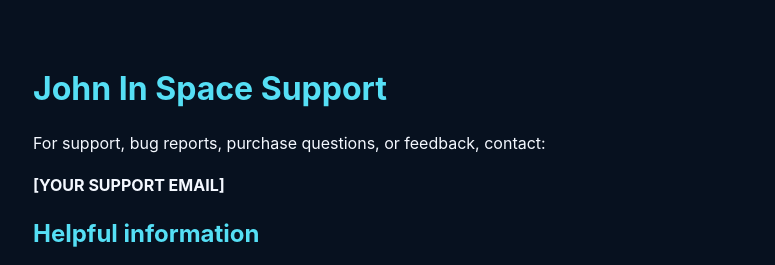
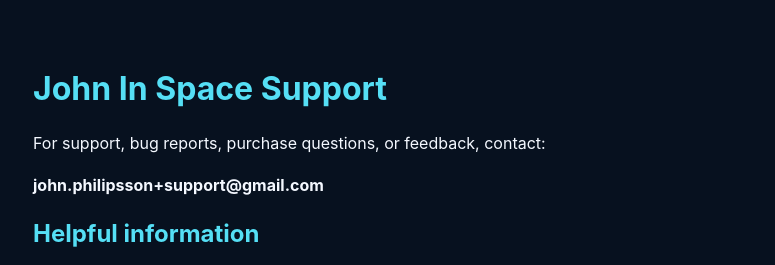
Before and after one commit to bonrac/john-in-space, a plain HTML site: page support.html in a window 1280 px wide. Shown: the top 265 px of the page, without its empty margins (227-1002 px from the left). Drawn offline with Linux system fonts and the light colour scheme.

Commit message:
Update support.html

```diff
--- a/support.html
+++ b/support.html
@@ -16,7 +16,7 @@
 <main>
   <h1>John In Space Support</h1>
   <p>For support, bug reports, purchase questions, or feedback, contact:</p>
-  <p><strong>[YOUR SUPPORT EMAIL]</strong></p>
+  <p><strong>john.philipsson+support@gmail.com</strong></p>
 
   <h2>Helpful information</h2>
   <p>When contacting support, please include:</p>
```
